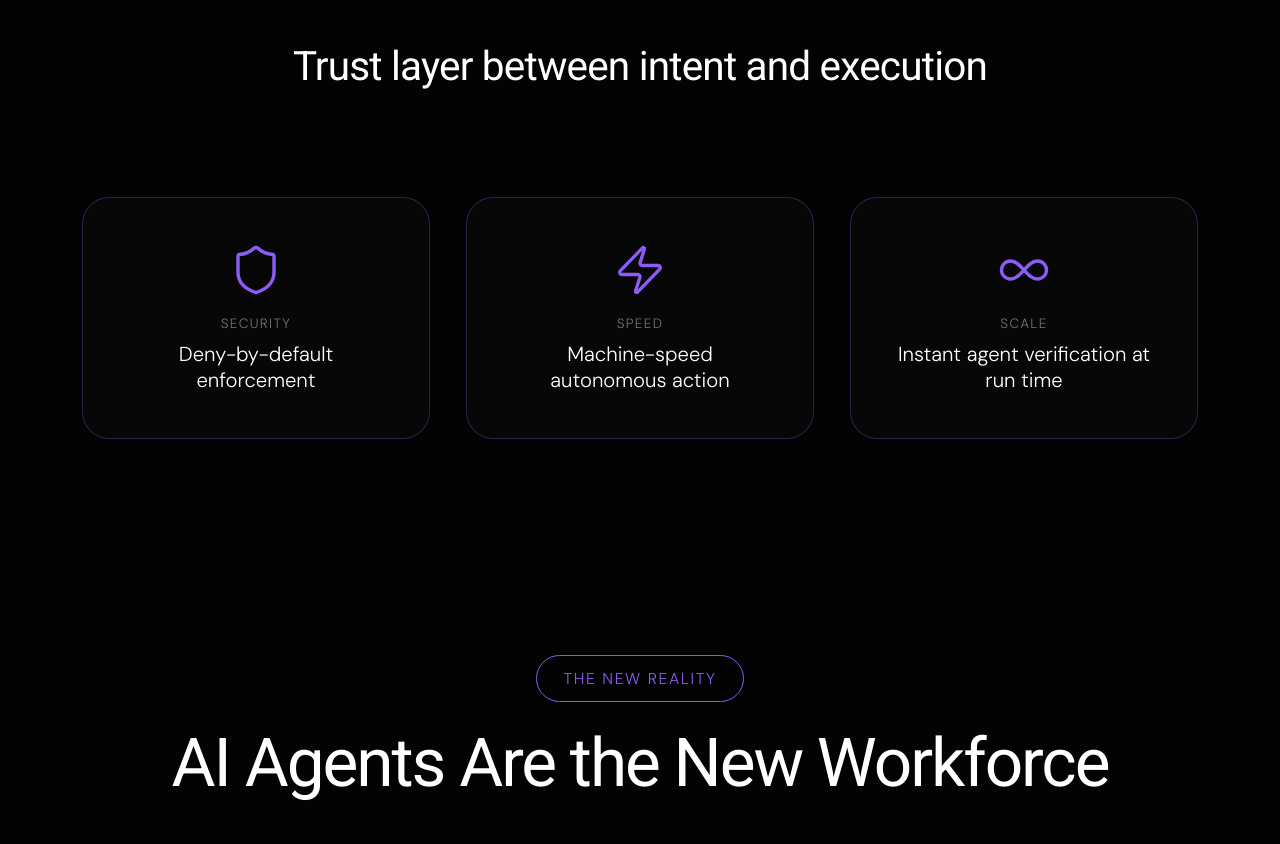
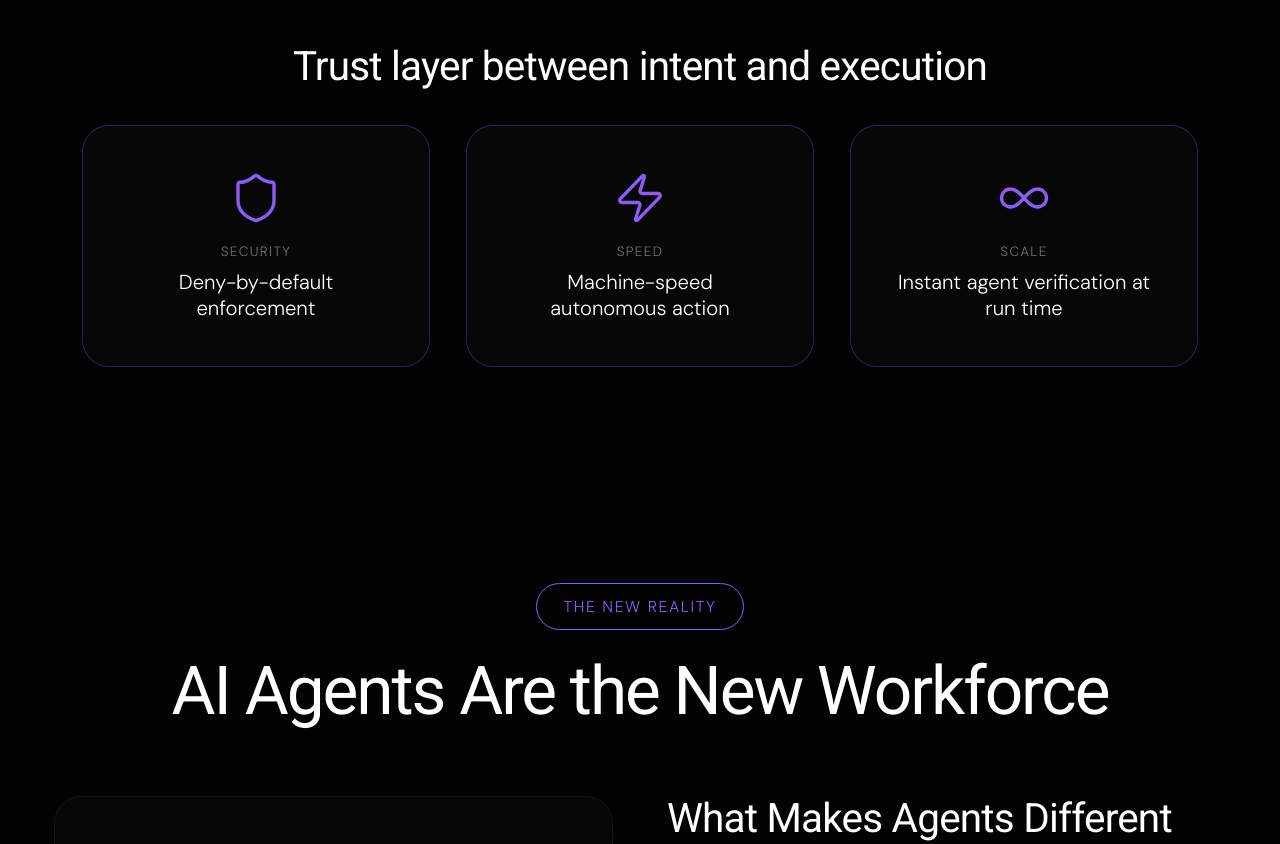
Before and after one commit to nidheeshgtech/agentsguard, a React (Vite) app: page / in a window 1280 px wide. Shown: the part 860-1704 px from the top of the page. Built offline with nearby package versions, Linux system fonts and the light colour scheme.

Commit message:
Update Hero component

```diff
--- a/src/app/components/Hero.tsx
+++ b/src/app/components/Hero.tsx
@@ -64,14 +64,14 @@ export function Hero() {
           </button>
         </div>
 
-        <div className="mt-12 sm:mt-16 md:mt-24 mb-12">
+        <div className="mt-12 sm:mt-16 md:mt-24 mb-4">
 
           <h4 className="text-1xl sm:text-3xl md:text-4xl mb-2" >Trust layer between intent and execution</h4>
 
         </div>
 
         <div
-          className="mt-12 sm:mt-16 md:mt-24 grid grid-cols-1 sm:grid-cols-3 gap-3 sm:gap-6 md:gap-8 max-w-5xl mx-auto animate-fade-in-up px-4"
+          className="mt-4 sm:mt-16 md:mt-8 grid grid-cols-1 sm:grid-cols-3 gap-3 sm:gap-6 md:gap-8 max-w-5xl mx-auto animate-fade-in-up px-4"
           style={{ animationDelay: '0.4s' }}
         >
           <div
```
